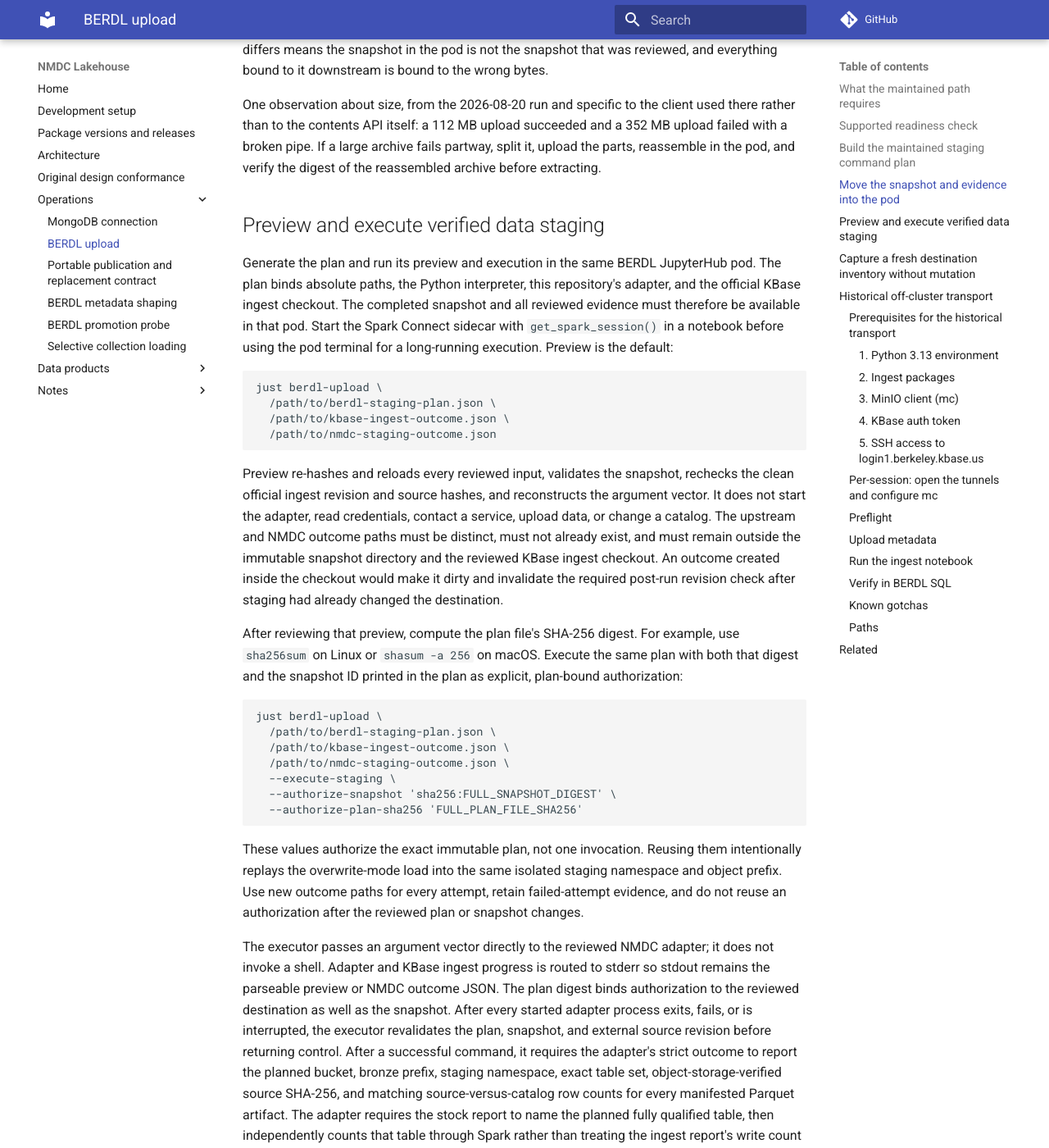
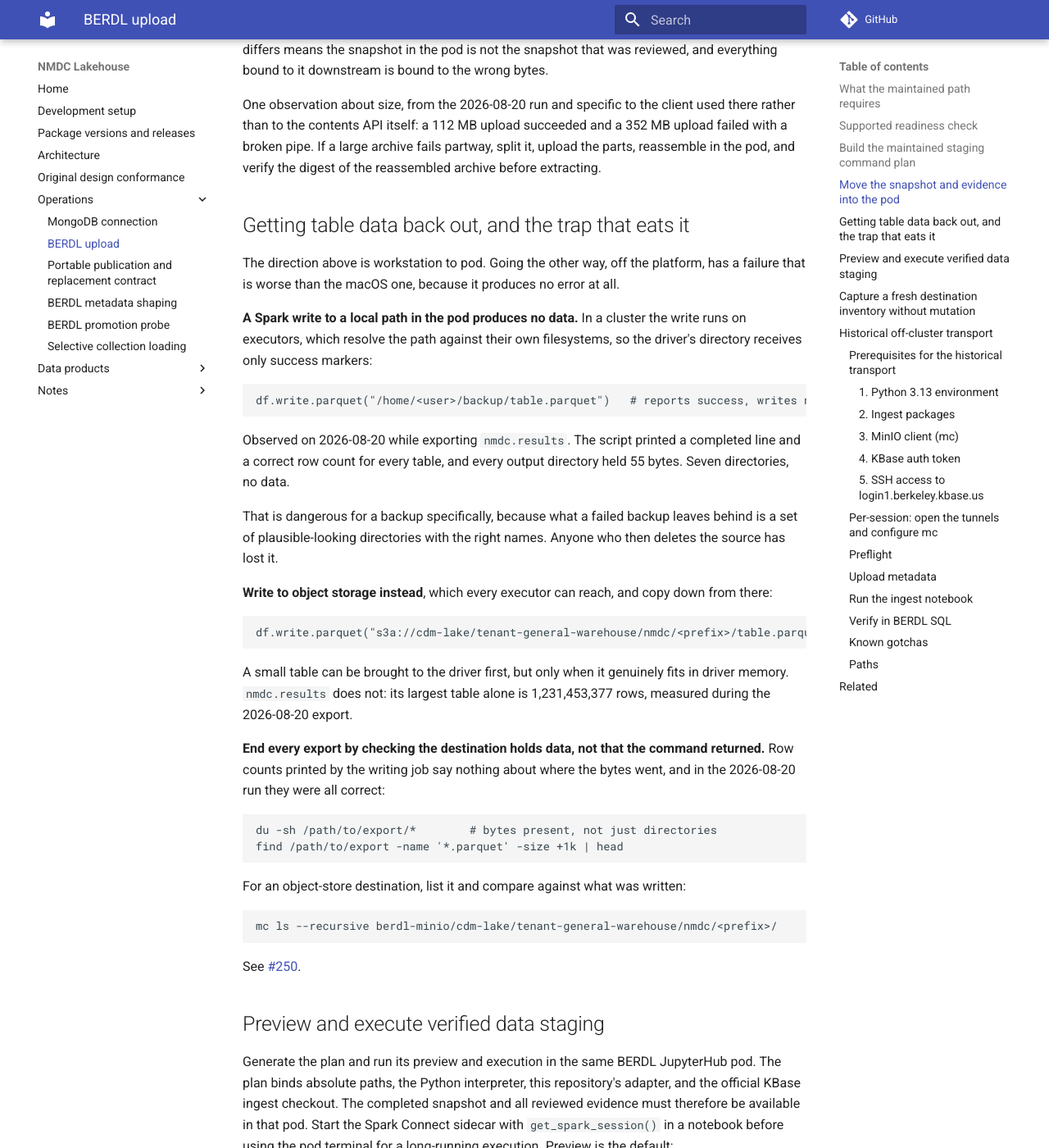
Before and after one commit to microbiomedata/nmdc-lakehouse, an MkDocs documentation site: the page built from docs/berdl-upload.md, in a window 1280 px wide and 1400 px high, scrolled down 5309 px. Shown: the whole window at 82% size. Built offline with MkDocs 1.6.1 and Material for MkDocs 9.7.7, drawn with Linux system fonts in a browser that asks for light colours; comment, search, counter and statistics services are not loaded.

Commit message:
Document the local-write trap and how to verify an export
Closes #250.

A Spark write to a local path in the pod reports success and writes nothing
usable, because the write runs on executors that resolve the path against their
own filesystems. On 2026-08-20 that produced seven directories of 55 bytes each
with correct row counts printed for every one.

That is worse than the macOS archive trap it now sits beside, because it raises
no error at all, and what a failed backup leaves behind is a set of
plausible-looking directories. Anyone who then deletes the source has lost it.

Documents the supported route, a write to object storage that every executor can
reach, and says when a driver-side collect is and is not viable. Ends with the
verification the issue asked for: check the destination holds bytes, since the
row counts the writing job prints say nothing about where they went.

Co-Authored-By: Claude Opus 5 (1M context) <noreply@anthropic.com>

````diff
--- a/docs/berdl-upload.md
+++ b/docs/berdl-upload.md
@@ -275,6 +275,56 @@ there rather than to the contents API itself: a 112 MB upload succeeded and a 35
 upload failed with a broken pipe. If a large archive fails partway, split it, upload
 the parts, reassemble in the pod, and verify the digest of the reassembled archive
 before extracting.
+
+## Getting table data back out, and the trap that eats it
+
+The direction above is workstation to pod. Going the other way, off the platform,
+has a failure that is worse than the macOS one, because it produces no error at
+all.
+
+**A Spark write to a local path in the pod produces no data.** In a cluster the
+write runs on executors, which resolve the path against their own filesystems, so
+the driver's directory receives only success markers:
+
+```python
+df.write.parquet("/home/<user>/backup/table.parquet")   # reports success, writes nothing usable
+```
+
+Observed on 2026-08-20 while exporting `nmdc.results`. The script printed a
+completed line and a correct row count for every table, and every output directory
+held 55 bytes. Seven directories, no data.
+
+That is dangerous for a backup specifically, because what a failed backup leaves
+behind is a set of plausible-looking directories with the right names. Anyone who
+then deletes the source has lost it.
+
+**Write to object storage instead**, which every executor can reach, and copy down
+from there:
+
+```python
+df.write.parquet("s3a://cdm-lake/tenant-general-warehouse/nmdc/<prefix>/table.parquet")
+```
+
+A small table can be brought to the driver first, but only when it genuinely fits
+in driver memory. `nmdc.results` does not: its largest table alone is
+1,231,453,377 rows, measured during the 2026-08-20 export.
+
+**End every export by checking the destination holds data, not that the command
+returned.** Row counts printed by the writing job say nothing about where the bytes
+went, and in the 2026-08-20 run they were all correct:
+
+```bash
+du -sh /path/to/export/*        # bytes present, not just directories
+find /path/to/export -name '*.parquet' -size +1k | head
+```
+
+For an object-store destination, list it and compare against what was written:
+
+```bash
+mc ls --recursive berdl-minio/cdm-lake/tenant-general-warehouse/nmdc/<prefix>/
+```
+
+See [#250](https://github.com/microbiomedata/nmdc-lakehouse/issues/250).
 
 ## Preview and execute verified data staging
 
````
